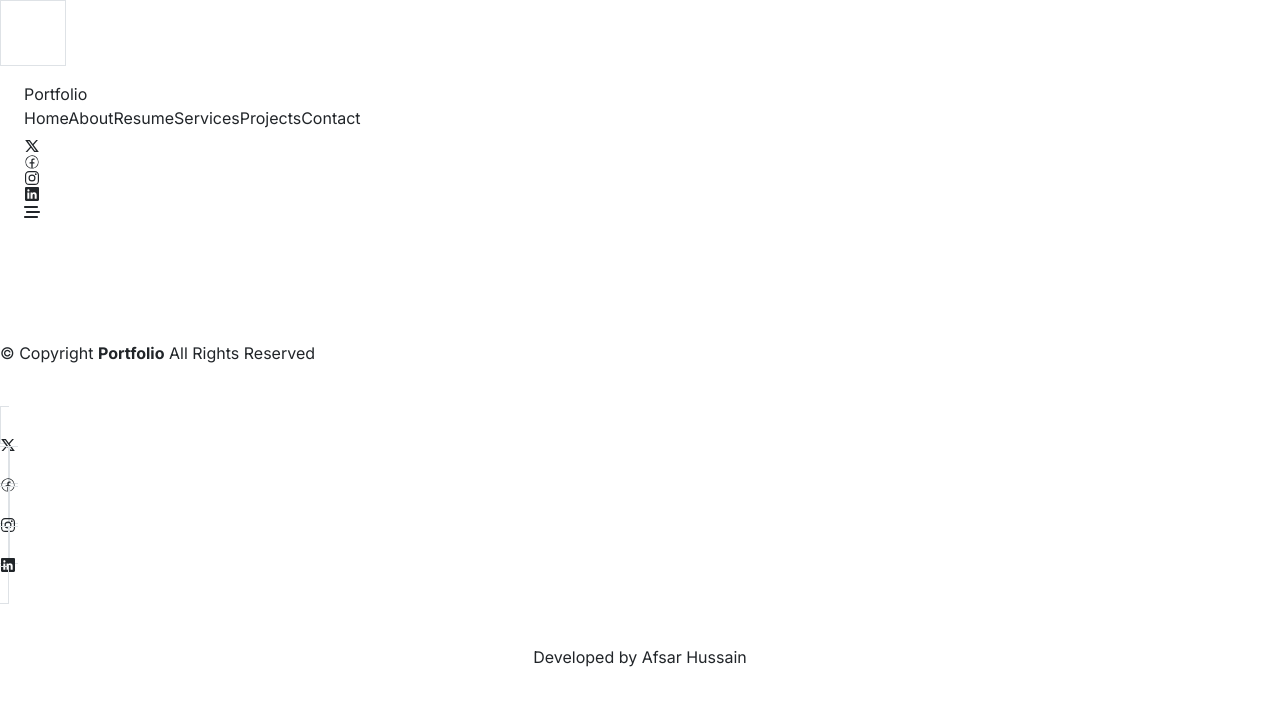
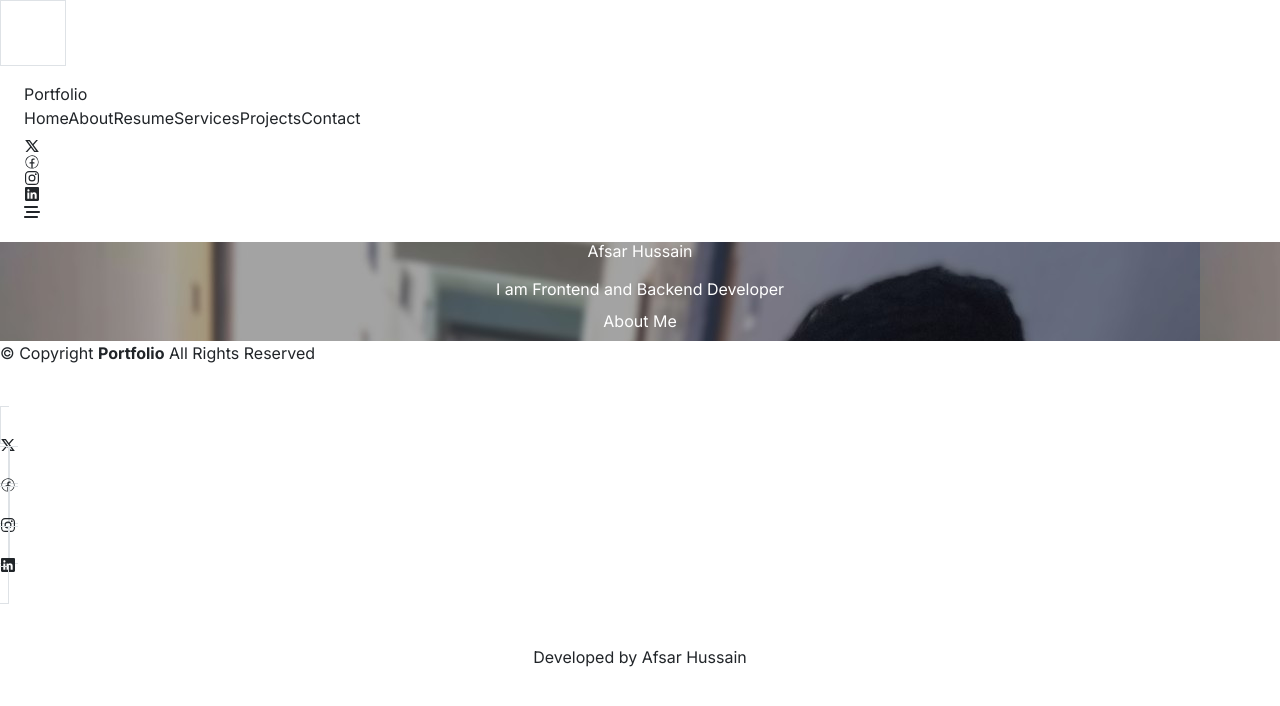
Before and after one commit to afsaarhussain149/My_Portfolio, a React (Vite) app: page / in a window 1280 px wide. Shown: the top 706 px of the page. Built offline with nearby package versions, Linux system fonts and the light colour scheme.

Commit message:
Update Home.jsx

```diff
--- a/src/pages/Home.jsx
+++ b/src/pages/Home.jsx
@@ -13,7 +13,8 @@
     return (
       <>
         <div
-            className="w-full h-screen sm:h-[68rem] bg-cover sm:bg-center bg-[url('/src/assets/images/AS.jpg')]"
+        className="w-full h-[300px] sm:h-[68rem] bg-cover bg-[center_top_5%] sm:bg-[center_top_40%] bg-no-repeat"
+        style={{ backgroundImage: "url('/src/assets/images/AS.jpg')" }}
         >
             <div className="text-center px-4 py-32 md:py-[20rem]" data-aos="zoom-in">
                 <h1 className="text-3xl sm:text-5xl font-semibold text-white">Afsar Hussain</h1>
```
